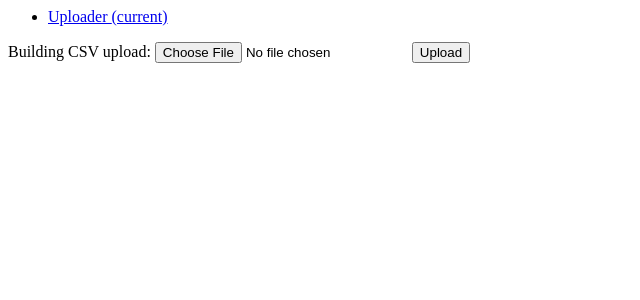
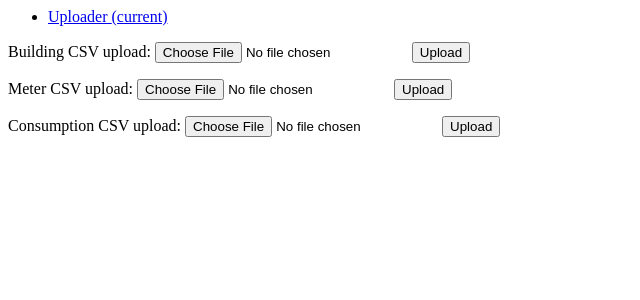
Before and after one commit to pk8189/energy_data, a Django app: page / in a window 1280 px wide. Shown: the top 300 px of the page, without its empty margins (0-640 px from the left). Run offline with Django 3.2, Linux system fonts and the light colour scheme.

Commit message:
meter save working and halfway through consumption

```diff
--- a/common/templates/uploader.html
+++ b/common/templates/uploader.html
@@ -15,4 +15,16 @@
     <button type="submit">Upload</button>
   </form>
 
+  <form method="post" enctype="multipart/form-data" form action="{% url "upload_meter" %}" >
+    {% csrf_token %} Meter CSV upload:
+    <input type="file" name="meter_csv">
+    <button type="submit">Upload</button>
+  </form>
+
+  <form method="post" enctype="multipart/form-data" form action="{% url "upload_consumption" %}" >
+    {% csrf_token %} Consumption CSV upload:
+    <input type="file" name="consumption_csv">
+    <button type="submit">Upload</button>
+  </form>
+
 {% endblock %}
--- a/common/views.py
+++ b/common/views.py
@@ -1,23 +1,49 @@
 from django.shortcuts import render
 from django.http import HttpResponse, HttpResponseRedirect
+from django.urls import reverse
 
-from common.utils import check_upload_err, read_csv#, id_to_int
-from common.models import Building
+from common.utils import check_upload_err, read_csv, dict_from_csv
+from common.models import Building, Meter
 
 def uploader(request):
-    #latest_question_list = Question.objects.order_by('-pub_date')[:5]
-    #context = {'latest_question_list': latest_question_list}
-    return render(request, 'uploader.html') #context)
+    return render(request, 'uploader.html')
 
 def upload_building(request):
-    building_csv = request.FILES["building_csv"]
-    check_upload_err(request, building_csv)
+    csv = request.FILES["building_csv"]
+    check_upload_err(request, csv)
     keys_to_find = ["id", "name"]
-    csv_data = read_csv(request, building_csv, keys_to_find)
-    print(csv_data)
-    import pdb; pdb.set_trace()
-    #db_data = id_to_int(csv_data) update
+    csv_lines = read_csv(csv, keys_to_find)
+    csv_data = dict_from_csv(csv_lines, keys_to_find)
+    for entry in csv_data:
+        entry["id"] = int(entry["id"])
+        new_buildings = Building(**entry)
+        new_buildings.save()
+    return HttpResponseRedirect(reverse("upload_page"))
 
-    #new_buildings = Building(**db_data)
-    #new_buildings.save()
-    return HttpResponseRedirect("")
+def upload_meter(request):
+    csv = request.FILES["meter_csv"]
+    check_upload_err(request, csv)
+    keys_to_find = ["building_id", "id" ,"fuel" ,"unit"]
+    csv_lines = read_csv(csv, keys_to_find)
+    csv_data = dict_from_csv(csv_lines, keys_to_find)
+    for entry in csv_data:
+        entry["id"] = int(entry["id"])
+        entry["building"] = Building.objects.get(id=int(entry["building_id"]))
+        del entry["building_id"]
+        new_meters = Meter(**entry)
+        new_meters.save()
+    return HttpResponseRedirect(reverse("upload_page"))
+
+def upload_consumption(request):
+    csv = request.FILES["consumption_csv"]
+    check_upload_err(request, csv)
+    keys_to_find = ["consumption", "meter_id", "reading_date_time"]
+    csv_lines = read_csv(csv, keys_to_find)
+    csv_data = dict_from_csv(csv_lines, keys_to_find)
+    for entry in csv_data:
+        entry["meter"] = Meter.objects.get(id=int(entry["meter_id"]))
+        del entry["meter_id"]
+        import pdb; pdb.set_trace()
+        new_meters = Meter(**entry)
+        new_meters.save()
+    return HttpResponseRedirect(reverse("upload_page"))
--- a/energy_data/urls.py
+++ b/energy_data/urls.py
@@ -2,9 +2,11 @@ from django.urls import path, re_path
 
 API_BASE_V1 = r"^api/v1/"
 
-from common.views import uploader, upload_building
+from common.views import uploader, upload_building, upload_meter, upload_consumption
 
 urlpatterns = [
-    path('', uploader),
-    re_path(fr'{API_BASE_V1}upload/building_csv/$', upload_building, name='upload_building'),
+    path("", uploader, name="upload_page"),
+    re_path(fr'{API_BASE_V1}building/upload_csv/$', upload_building, name="upload_building"),
+    re_path(fr'{API_BASE_V1}meter/upload_csv/$', upload_meter, name="upload_meter"),
+    re_path(fr'{API_BASE_V1}consumption/upload_csv/$', upload_consumption, name="upload_consumption"),
 ]
```
Also changed, not shown: common/models.py (+11 -0 lines), common/utils.py (+24 -32 lines), common/migrations/0003_consumption_meter.py (added).
